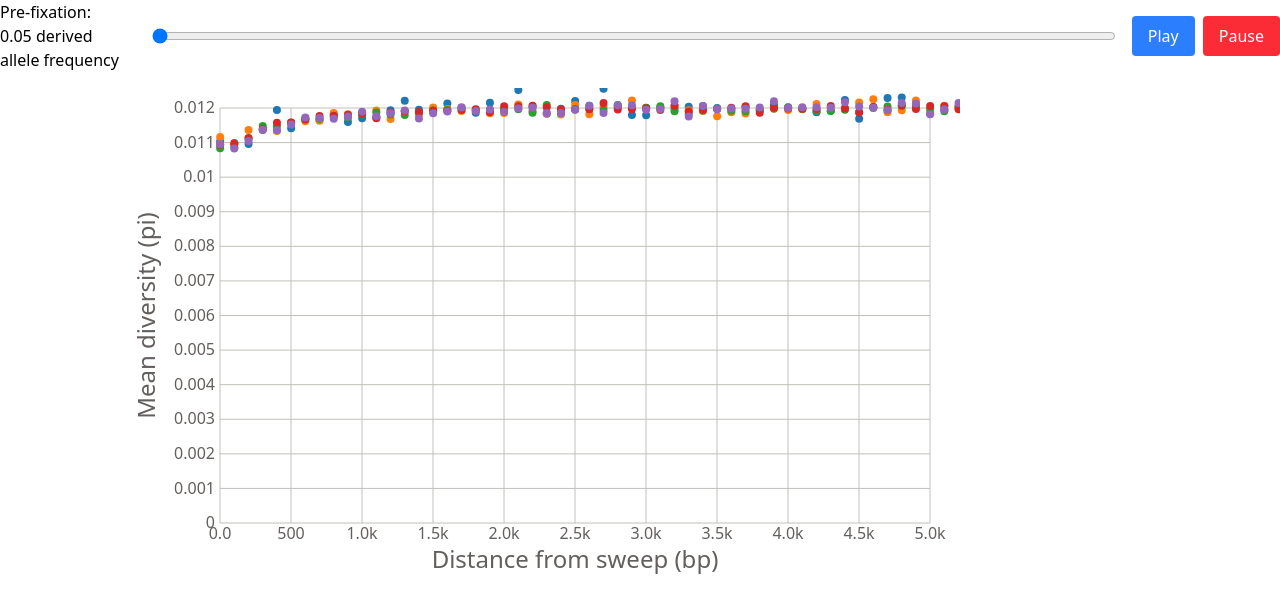
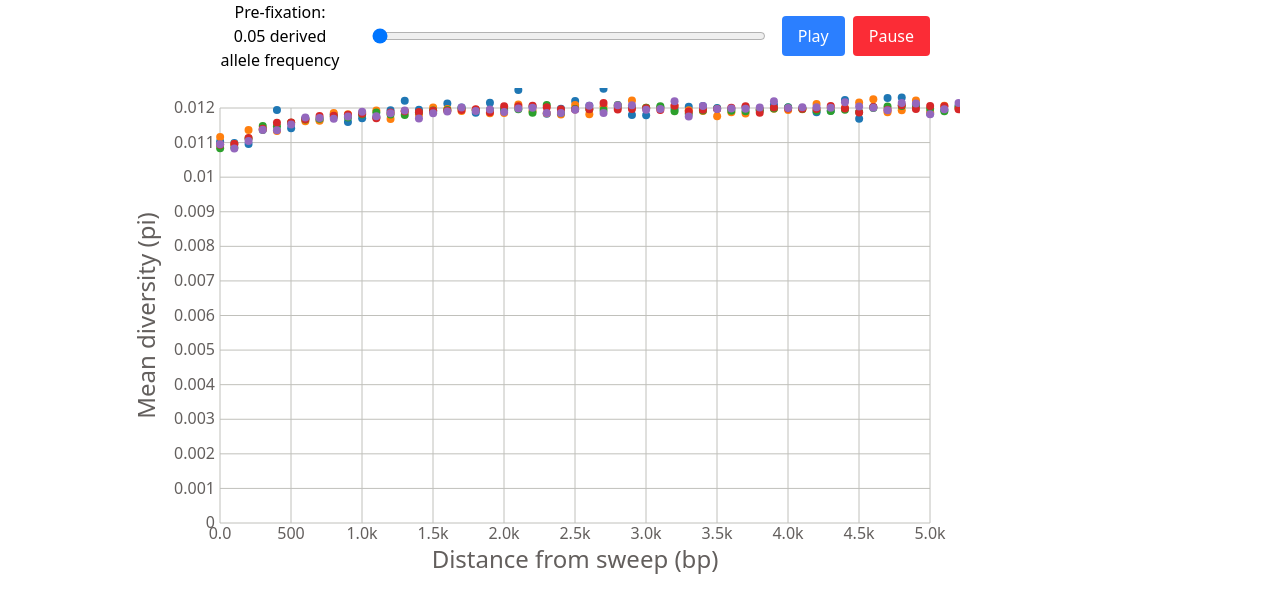
Before and after one commit to jacobimarsh/SweepRecov, a React (Vite) app: page / in a window 1280 px wide. Shown: the top 612 px of the page. Built offline with nearby package versions, Linux system fonts and the light colour scheme.

Commit message:
Center chart controls

```diff
--- a/src/components/ChartControls.jsx
+++ b/src/components/ChartControls.jsx
@@ -7,12 +7,14 @@ const ChartControls = ({
   setStageIndex,
   isPlaying,
   setIsPlaying,
+  innerWidth,    // New prop for the plot's inner width
+  marginLeft,    // New prop for the left margin
 }) => {
   return (
+  <div style={{ width: innerWidth, marginLeft: `${marginLeft}px`, textAlign: 'center' }}>
     <div className="flex items-center mb-4">
       {/* Current stage text */}
       <label className="w-30 mr-4">{currentStage}</label>
-
 
       {/* Slider */}
       <input
@@ -38,6 +40,7 @@ const ChartControls = ({
         Pause
       </button>
     </div>
+</div>
   );
 };
 
--- a/src/components/SweepChart.jsx
+++ b/src/components/SweepChart.jsx
@@ -50,11 +50,9 @@ const SweepChart = () => {
 
   // Colours!
   const uniqueScaling = [...new Set(filteredData.map(d => d.scaling))];
-  console.log(uniqueScaling);
   const colorScale = scaleOrdinal()
     .domain(uniqueScaling)
     .range(["#1f77b4", "#ff7f0e", "#2ca02c", "#d62728", "#9467bd"]); // adjust colors as needed
-  console.log(colorScale);
 
   return (
     <div>
@@ -66,7 +64,9 @@ const SweepChart = () => {
         setStageIndex={setStageIndex}
         isPlaying={isPlaying}
         setIsPlaying={setIsPlaying}
-      />
+        innerWidth={innerWidth}
+        marginLeft={margin.left}
+        />
       {/* Chart */}
       <svg width={width} height={height} >
         <g transform={`translate(${margin.left},${margin.top})`}>
```
